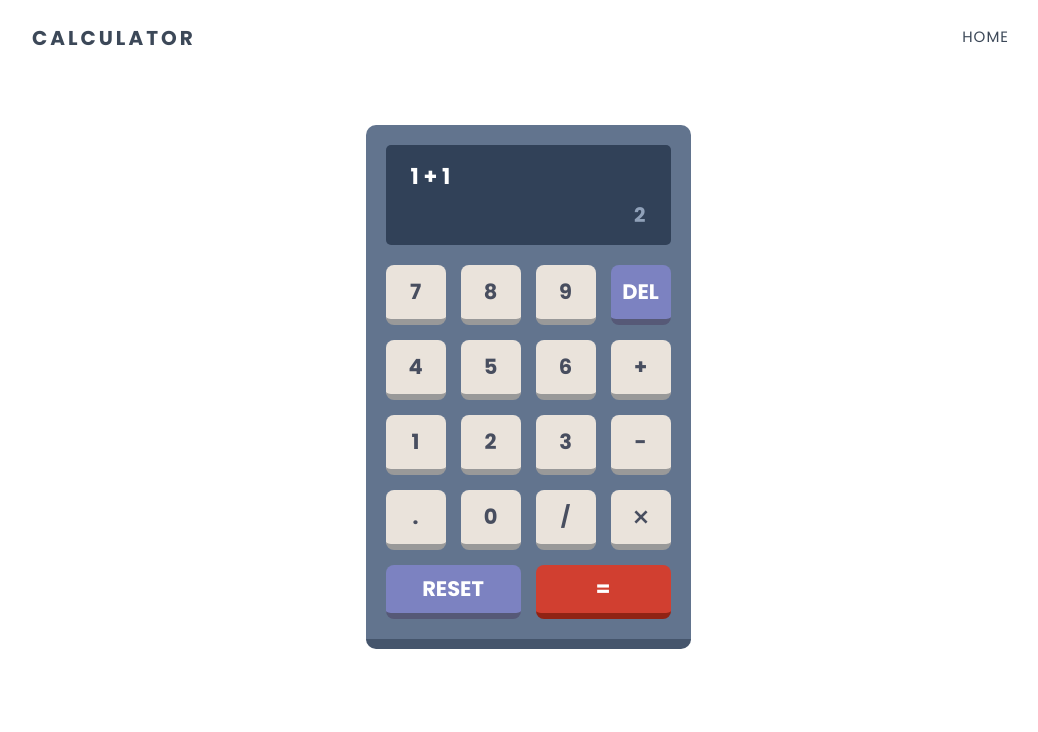
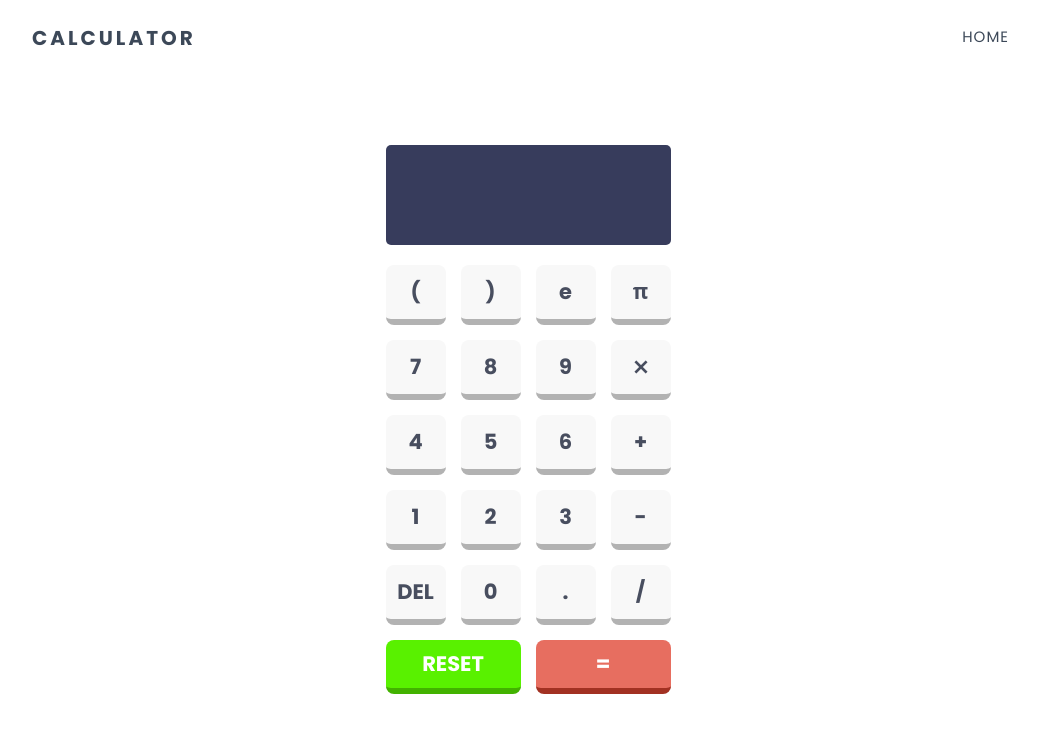
Before and after one commit to muhammad-ahmed-gh/minis-mini-projects, a React (Vite) app: page /apps/calculator in a window 1280 px wide. Shown: the top 732 px of the page, without its empty margins (112-1150 px from the left). Built offline with nearby package versions, Linux system fonts and the light colour scheme.

Commit message:
feat: implment keyboard event and change calculator styles

```diff
--- a/src/components/calculator/Button.tsx
+++ b/src/components/calculator/Button.tsx
@@ -1,23 +1,53 @@
 import clsx from "clsx";
+import { useEffect, useRef, type Dispatch, type SetStateAction } from "react";
 
 type Props = {
   label: string;
-  bg: string;
-  long: boolean;
+  bg?: string;
+  long?: boolean;
+  input: string;
+  setInput: Dispatch<SetStateAction<string>>;
 };
 
 export default function CalculatorButton(props: Props) {
+  const handleClick = function () {
+    switch (props.label) {
+      case "RESET":
+        props.setInput("");
+        break;
+      case "DEL":
+        props.setInput((prev) => prev.slice(0, -1));
+        break;
+      default:
+        props.setInput((prev) => prev + props.label);
+    }
+  };
+
+  const button = useRef<HTMLButtonElement>(null);
+
+  useEffect(() => {
+    const handleKeyPress = function (e: KeyboardEvent) {
+      if (button.current && props.label === e.key) button.current.click();
+    };
+
+    window.addEventListener("keypress", handleKeyPress);
+
+    return () => window.removeEventListener("keypress", handleKeyPress);
+  }, [props.label]);
+
   return (
     <button
+      ref={button}
       type="button"
+      onClick={handleClick}
       className={clsx(
         "border-b-6 rounded-[8px] py-[8px] font-bold text-[21px] cursor-pointer transition-transform duration-100 active:scale-105 ",
         props.bg === "red"
-          ? "bg-[#d13f30] border-b-[#902314] text-white"
+          ? "bg-[#e76e60] border-b-[#a23122] text-white"
           : props.bg === "second"
-            ? "bg-[#7c82c1] border-b-[#565977] text-[#ffffff]"
-            : "bg-[#eae3db] border-b-[#999999] text-[#484e5f]",
-        props.long ? "[grid-column:span_2]" : "aspect-square"
+            ? "bg-primary border-b-primary-darkest text-[#ffffff]"
+            : "bg-[#f8f8f8] border-b-[#b2b2b2] text-[#484e5f]",
+        props.long ? "[grid-column:span_2]" : "aspect-square",
       )}
     >
       {props.label}
--- a/src/components/calculator/Calculator.tsx
+++ b/src/components/calculator/Calculator.tsx
@@ -1,18 +1,23 @@
+import { useState } from "react";
 import { appsData } from "../../config/appsConfig";
 import CalculatorButton from "./Button";
 import CalculatorScreen from "./Screen";
 
 export default function Calculator() {
+  const [input, setInput] = useState("");
+
   return (
-    <div className="w-fit p-[20px] mt-[50px] mx-auto rounded-[10px] bg-slate-500 border-b-10 border-b-slate-600 animate-float-show ">
-      <CalculatorScreen />
+    <div className="w-fit p-[20px] mt-[50px] mx-auto rounded-[10px] animate-float-show ">
+      <CalculatorScreen input={input} />
       <div className="mt-[20px] grid grid-cols-[repeat(4,minmax(50px,60px))] justify-between gap-[10px] sm:gap-[15px]">
         {appsData.calculator.settings.keys.map((key) => (
           <CalculatorButton
             key={key.id}
             label={key.label}
-            bg={key.bg ?? ""}
-            long={key.long ?? false}
+            bg={key.bg}
+            long={key.long}
+            input={input}
+            setInput={setInput}
           />
         ))}
       </div>
--- a/src/components/calculator/Screen.tsx
+++ b/src/components/calculator/Screen.tsx
@@ -1,8 +1,28 @@
-export default function CalculatorScreen() {
+type Props = {
+  input: string;
+};
+
+export default function CalculatorScreen(props: Props) {
+  const getResult = function () {
+
+    const exp = props.input
+      .replace("π", `${Math.PI}`)
+      .replace("e", `${Math.E}`)
+      .replace("⨯", "*");
+
+    try {
+      return eval(exp);
+    } catch {
+      return "Invalid input";
+    }
+  };
+
   return (
-    <div className="bg-slate-700 rounded-[5px] p-[15px_25px] font-bold text-[22px] ">
-      <p className="text-white mb-[7px]">1 + 1</p>
-      <p className="text-end text-[20px] text-slate-400">2</p>
+    <div className="bg-[#373c5c] rounded-[5px] p-[15px_25px] font-bold text-[22px] ">
+      <p className="text-white mb-[7px] h-[33px]">{props.input}</p>
+      <p className="text-end text-[20px] text-slate-400 h-[30px]">
+        {getResult()}
+      </p>
     </div>
   );
 }
--- a/src/config/appsConfig.ts
+++ b/src/config/appsConfig.ts
@@ -46,13 +46,13 @@ type CalculatorSettings = {
   }[];
 };
 
-type WeatherSettings = {[index: string]: unknown};
-type NotesSettings = {[index: string]: unknown};
-type TodoSettings = {[index: string]: unknown};
-type ClockSettings = {[index: string]: unknown};
-type QuizSettings = {[index: string]: unknown};
-type CurrencyConverterSettings = {[index: string]: unknown};
-type PrayerTimesSettings = {[index: string]: unknown};
+type WeatherSettings = { [index: string]: unknown };
+type NotesSettings = { [index: string]: unknown };
+type TodoSettings = { [index: string]: unknown };
+type ClockSettings = { [index: string]: unknown };
+type QuizSettings = { [index: string]: unknown };
+type CurrencyConverterSettings = { [index: string]: unknown };
+type PrayerTimesSettings = { [index: string]: unknown };
 
 type AppSettingsMap = {
   calculator: CalculatorSettings;
@@ -85,24 +85,33 @@ export const appsData: AppsData = {
     ],
     settings: {
       keys: [
-        { id: 1, label: "7" },
-        { id: 2, label: "8" },
-        { id: 3, label: "9" },
-        { id: 4, label: "DEL", bg: "second" },
-        { id: 5, label: "4" },
-        { id: 6, label: "5" },
-        { id: 7, label: "6" },
-        { id: 8, label: "+" },
-        { id: 9, label: "1" },
-        { id: 10, label: "2" },
-        { id: 11, label: "3" },
-        { id: 12, label: "-" },
-        { id: 13, label: "." },
-        { id: 14, label: "0" },
-        { id: 15, label: "/" },
-        { id: 16, label: "⨯" },
-        { id: 17, label: "RESET", long: true, bg: "second" },
-        { id: 18, label: "=", long: true, bg: "red" },
+        { id: 1, label: "(" },
+        { id: 2, label: ")" },
+        { id: 3, label: "e" },
+        { id: 4, label: "π" },
+
+        { id: 5, label: "7" },
+        { id: 6, label: "8" },
+        { id: 7, label: "9" },
+        { id: 20, label: "⨯" },
+
+        { id: 9, label: "4" },
+        { id: 10, label: "5" },
+        { id: 11, label: "6" },
+        { id: 12, label: "+" },
+
+        { id: 13, label: "1" },
+        { id: 14, label: "2" },
+        { id: 15, label: "3" },
+        { id: 16, label: "-" },
+
+        { id: 8, label: "DEL"},
+        { id: 18, label: "0" },
+        { id: 17, label: "." },
+        { id: 19, label: "/" },
+
+        { id: 21, label: "RESET", long: true, bg: "second" },
+        { id: 22, label: "=", long: true, bg: "red" },
       ],
     },
   },
```
